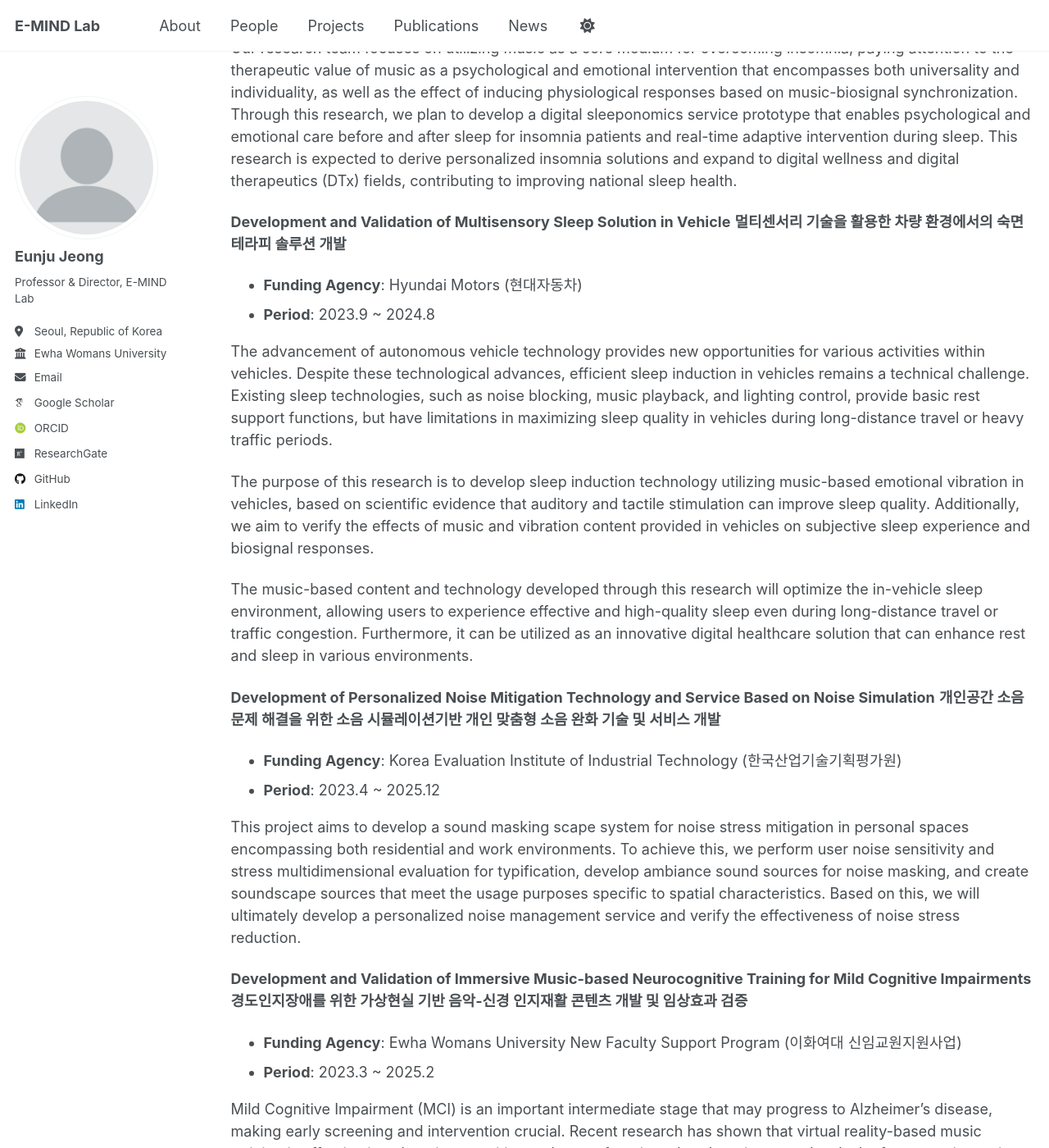
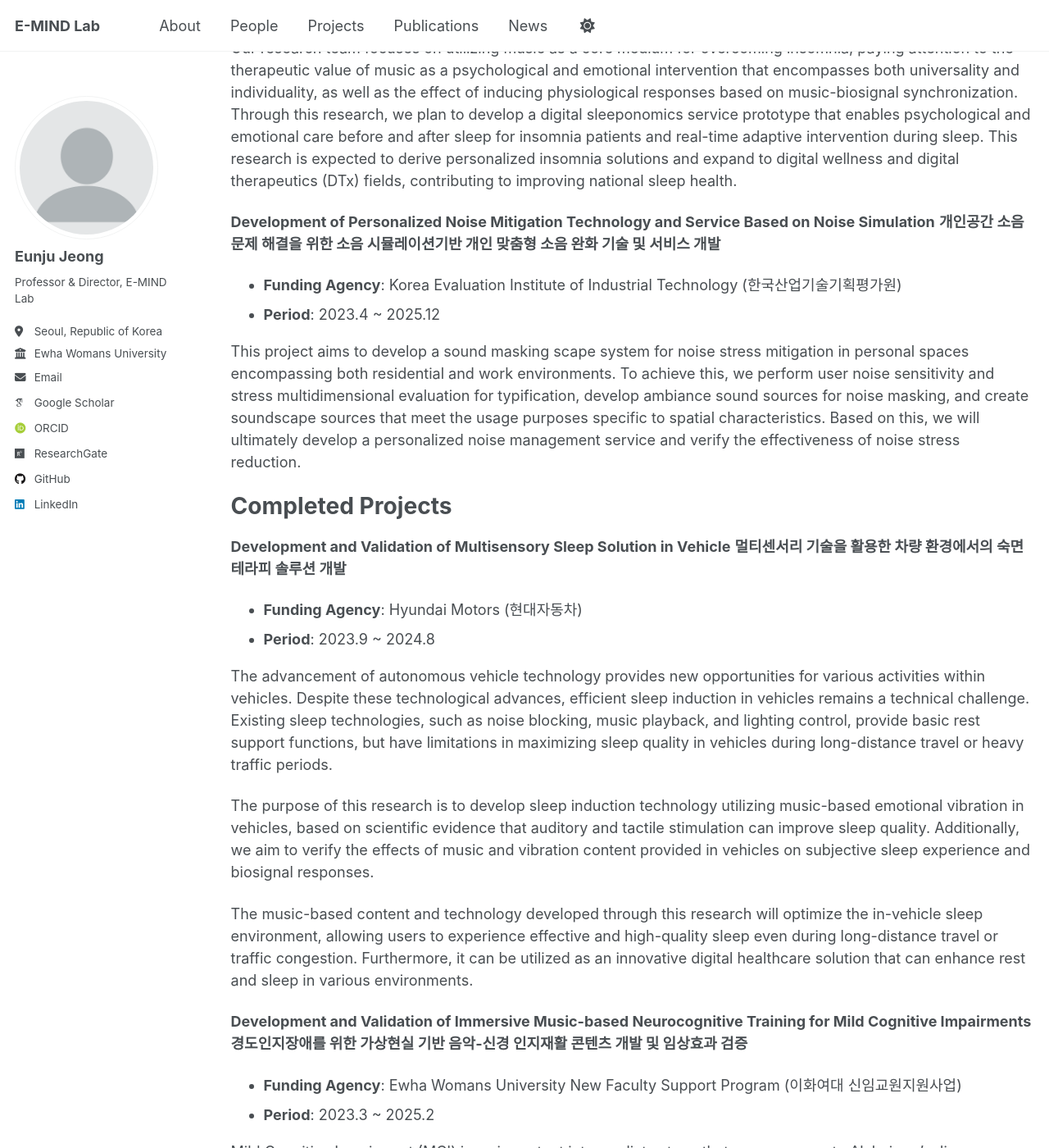
Before and after one commit to eunjujeong/E.MIND, a Jekyll site: the page built from _pages/projects.md, in a window 1280 px wide and 1400 px high, scrolled down 415 px. Shown: the whole window at 82% size. Built offline with Jekyll 4.4.1, drawn with Linux system fonts in a browser that asks for light colours; some web fonts are replaced; a script that is not in the unit is left out; some of the changed lines change nothing that is shown.

Commit message:
Update projects.md

```diff
--- a/_pages/projects.md
+++ b/_pages/projects.md
@@ -17,6 +17,18 @@ Current Projects
 
 Our research team focuses on utilizing music as a core medium for overcoming insomnia, paying attention to the therapeutic value of music as a psychological and emotional intervention that encompasses both universality and individuality, as well as the effect of inducing physiological responses based on music-biosignal synchronization. Through this research, we plan to develop a digital sleeponomics service prototype that enables psychological and emotional care before and after sleep for insomnia patients and real-time adaptive intervention during sleep. This research is expected to derive personalized insomnia solutions and expand to digital wellness and digital therapeutics (DTx) fields, contributing to improving national sleep health.
 
+
+**Development of Personalized Noise Mitigation Technology and Service Based on Noise Simulation**
+**개인공간 소음 문제 해결을 위한 소음 시뮬레이션기반 개인 맞춤형 소음 완화 기술 및 서비스 개발**
+- **Funding Agency**: Korea Evaluation Institute of Industrial Technology (한국산업기술기획평가원)
+- **Period**: 2023.4 ~ 2025.12
+
+This project aims to develop a sound masking scape system for noise stress mitigation in personal spaces encompassing both residential and work environments. To achieve this, we perform user noise sensitivity and stress multidimensional evaluation for typification, develop ambiance sound sources for noise masking, and create soundscape sources that meet the usage purposes specific to spatial characteristics. Based on this, we will ultimately develop a personalized noise management service and verify the effectiveness of noise stress reduction.
+
+
+
+Completed Projects
+======
 **Development and Validation of Multisensory Sleep Solution in Vehicle**
 **멀티센서리 기술을 활용한 차량 환경에서의 숙면 테라피 솔루션 개발**
 - **Funding Agency**: Hyundai Motors (현대자동차)
@@ -28,13 +40,6 @@ The purpose of this research is to develop sleep induction technology utilizing
 
 The music-based content and technology developed through this research will optimize the in-vehicle sleep environment, allowing users to experience effective and high-quality sleep even during long-distance travel or traffic congestion. Furthermore, it can be utilized as an innovative digital healthcare solution that can enhance rest and sleep in various environments.
 
-**Development of Personalized Noise Mitigation Technology and Service Based on Noise Simulation**
-**개인공간 소음 문제 해결을 위한 소음 시뮬레이션기반 개인 맞춤형 소음 완화 기술 및 서비스 개발**
-- **Funding Agency**: Korea Evaluation Institute of Industrial Technology (한국산업기술기획평가원)
-- **Period**: 2023.4 ~ 2025.12
-
-This project aims to develop a sound masking scape system for noise stress mitigation in personal spaces encompassing both residential and work environments. To achieve this, we perform user noise sensitivity and stress multidimensional evaluation for typification, develop ambiance sound sources for noise masking, and create soundscape sources that meet the usage purposes specific to spatial characteristics. Based on this, we will ultimately develop a personalized noise management service and verify the effectiveness of noise stress reduction.
-
 **Development and Validation of Immersive Music-based Neurocognitive Training for Mild Cognitive Impairments**
 **경도인지장애를 위한 가상현실 기반 음악-신경 인지재활 콘텐츠 개발 및 임상효과 검증**
 - **Funding Agency**: Ewha Womans University New Faculty Support Program (이화여대 신임교원지원사업)
@@ -43,9 +48,6 @@ This project aims to develop a sound masking scape system for noise stress mitig
 Mild Cognitive Impairment (MCI) is an important intermediate stage that may progress to Alzheimer's disease, making early screening and intervention crucial. Recent research has shown that virtual reality-based music training is effective in enhancing cognitive and motor functions, but there is currently a lack of systematic music-based training protocols that match MCI subtypes.
 
 Therefore, the purpose of this research is to develop and validate the effects of a music-based neural cognitive rehabilitation program using virtual reality for MCI patients. Virtual reality has the advantage of enabling MCI patients to perform home-based rehabilitation training, making it more accessible and widespread than existing rehabilitation methods. This represents an innovative approach that can complement or replace existing rehabilitation methods, improving the quality of life for mild cognitive impairment patients and contributing to long-term health maintenance.
-
-Completed Projects
-======
 
 **Development of Soundscape Contents for Everywhere, Everyone and Every Moment**
 **사용자 환경, 개인 성향별 음원 구축을 위한 사운드 스케이프 음악 컨텐츠 개발**
```
